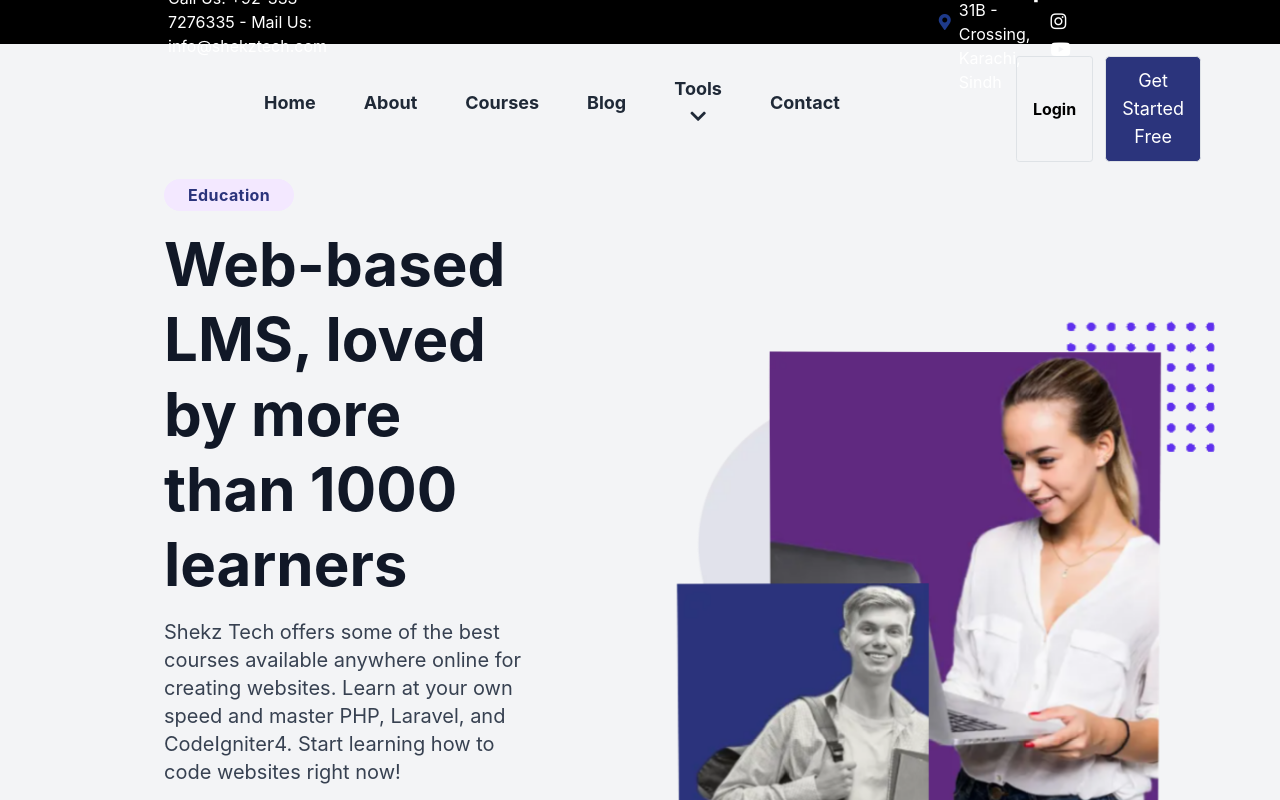
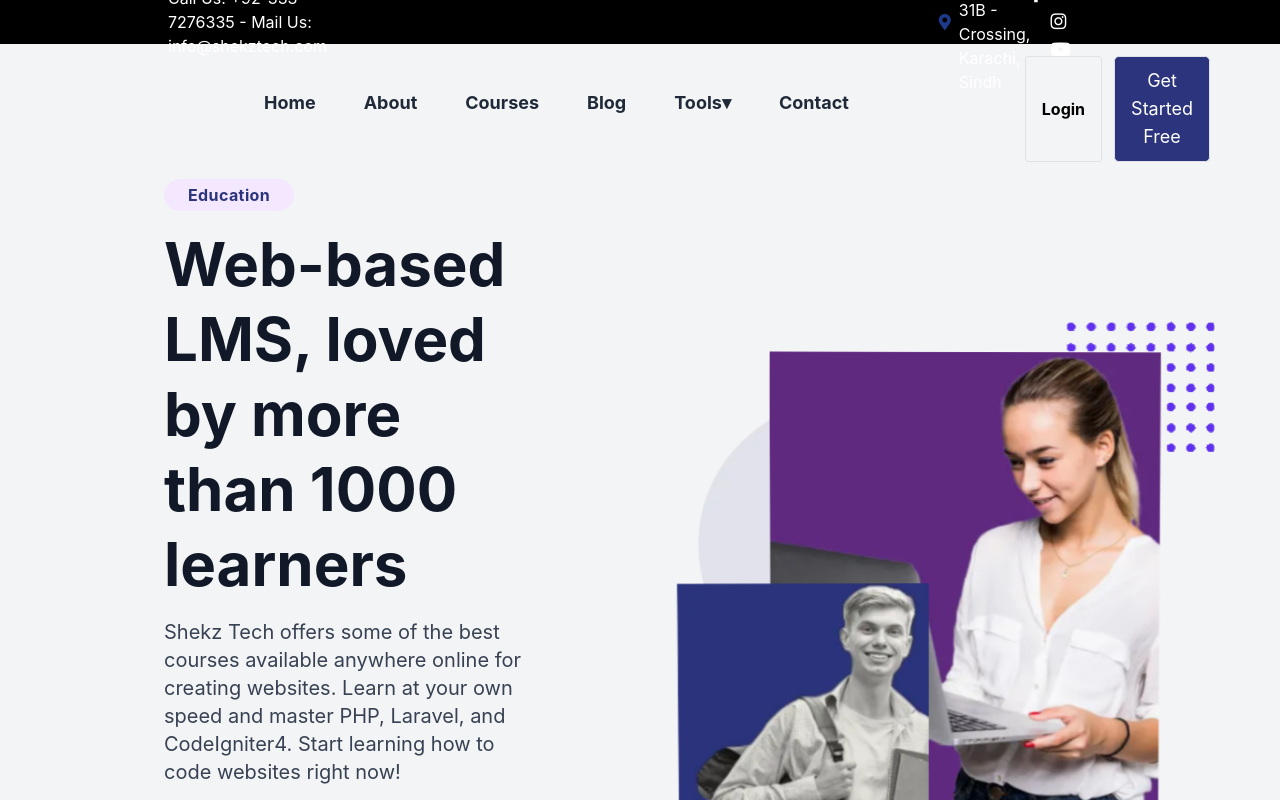
Before and after one commit to Shahzaibshzy/react-app-practice, a React (Vite) app: page / in a window 1280 px wide. Shown: the top 800 px of the page. Built offline with nearby package versions, Linux system fonts and the light colour scheme; some icons are missing.

Commit message:
Update Body.jsx

```diff
--- a/src/components/Body.jsx
+++ b/src/components/Body.jsx
@@ -41,8 +41,8 @@
           </a>
           <div className="inline-block relative group">
                 <button className="text-gray-800 text-lg hover:text-custom-blue font-bold">
-              Tools
-              <i className=" px-3 fas fa-chevron-down"></i>
+              Tools▾
+
             </button>
             {/* Dropdown menu */}
             <ul className="absolute hidden group-hover:block
```
